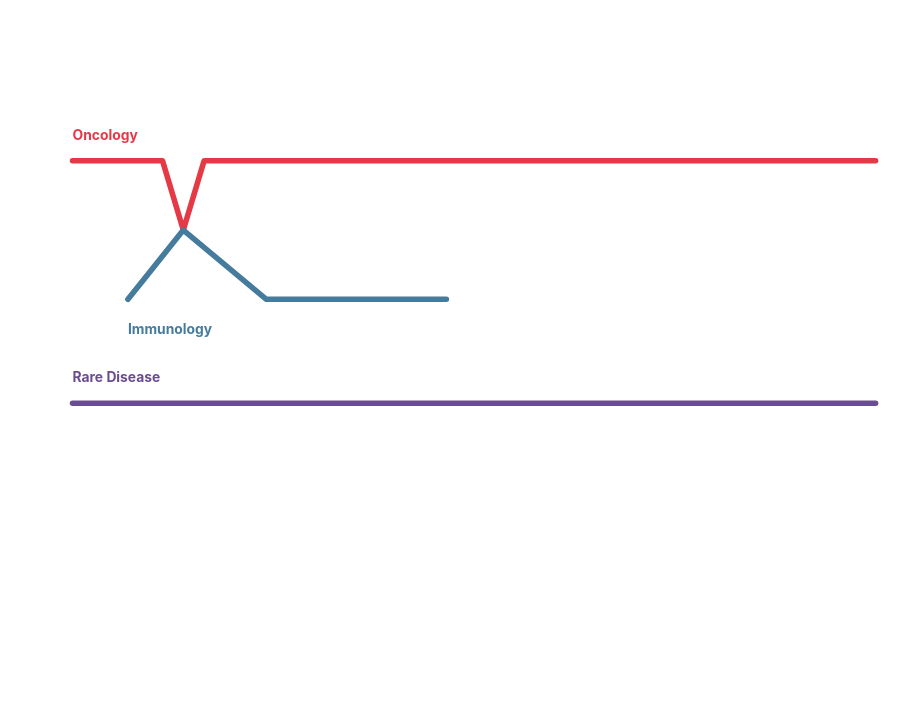
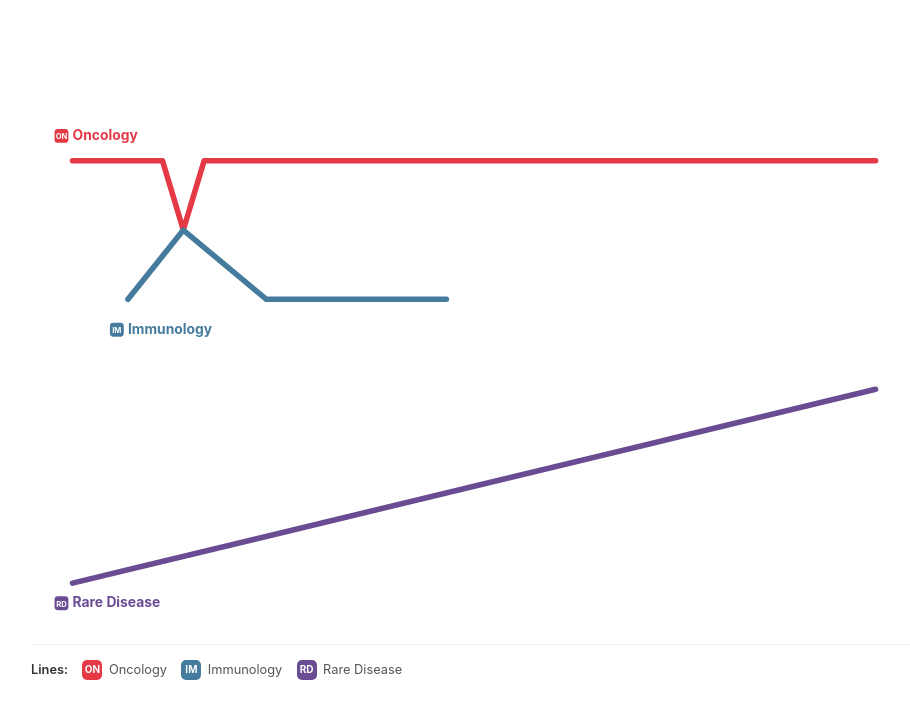
Before and after one commit to Aprilpang-1/biopharma-atlas, a plain HTML site: page index.html in a window 1280 px wide. Shown: the part 147-859 px from the top of the page, without its empty margins (109-1019 px from the left). Before the commit the page ends 800 px from the top, so only its background shows below. Drawn offline with Linux system fonts and the light colour scheme.

Commit message:
Redesign map: independent RD line, badges, legend

```diff
--- a/app.js
+++ b/app.js
@@ -6,16 +6,17 @@ const SVG_NS = "http://www.w3.org/2000/svg";
 // Hand-tuned layout - station positions are presentational, not content,
 // so they live here rather than in content.json.
 const LAYOUT = {
-  viewBox: "0 0 1300 580",
+  viewBox: "0 0 1300 820",
   linePaths: {
     oncology: "60,150 190,150 220,250 250,150 400,150 580,150 780,150 1000,150 1220,150",
     immunology: "140,350 220,250 340,350 420,350 600,350",
-    "rare-disease": "60,500 350,500 640,500 930,500 1220,500"
+    // independent diagonal, like a standalone metro line that never meets the others
+    "rare-disease": "60,760 350,690 640,620 930,550 1220,480"
   },
   areaLabelPos: {
     oncology: { x: 60, y: 120 },
     immunology: { x: 140, y: 400 },
-    "rare-disease": { x: 60, y: 470 }
+    "rare-disease": { x: 60, y: 795 }
   },
   stationPos: {
     "targeted-mab": { x: 60, y: 150 },
@@ -27,11 +28,11 @@ const LAYOUT = {
     "radioligand-therapy": { x: 1220, y: 150 },
     "anti-cytokine-mab": { x: 420, y: 350 },
     "jak-inhibitor": { x: 600, y: 350 },
-    "gene-therapy-aav": { x: 60, y: 500 },
-    "enzyme-replacement-therapy": { x: 350, y: 500 },
-    "aso": { x: 640, y: 500 },
-    "rnai-therapeutics": { x: 930, y: 500 },
-    "crispr-gene-editing": { x: 1220, y: 500 }
+    "gene-therapy-aav": { x: 60, y: 760 },
+    "enzyme-replacement-therapy": { x: 350, y: 690 },
+    "aso": { x: 640, y: 620 },
+    "rnai-therapeutics": { x: 930, y: 550 },
+    "crispr-gene-editing": { x: 1220, y: 480 }
   }
 };
 
@@ -130,6 +131,7 @@ function loadAtlas() {
       state.data = data;
       statusEl.remove();
       buildMap(app);
+      renderLegend();
       wireToolbar();
     })
     .catch(function (err) {
@@ -187,6 +189,32 @@ function buildMap(app) {
   state.data.areas.forEach(function (area) {
     var pos = LAYOUT.areaLabelPos[area.id];
     if (!pos) return;
+
+    var badge = svgEl("rect", {
+      x: pos.x - 26,
+      y: pos.y - 16,
+      width: 20,
+      height: 20,
+      rx: 5,
+      fill: area.color,
+      class: "area-badge",
+      "data-area": area.id
+    });
+    badge.addEventListener("click", function () {
+      selectArea(area.id);
+    });
+    svg.appendChild(badge);
+
+    var badgeText = svgEl("text", {
+      x: pos.x - 16,
+      y: pos.y - 1,
+      "text-anchor": "middle",
+      class: "area-badge-text",
+      "data-area": area.id
+    });
+    badgeText.textContent = area.abbr || area.name.slice(0, 2).toUpperCase();
+    svg.appendChild(badgeText);
+
     var label = svgEl("text", {
       x: pos.x,
       y: pos.y,
@@ -255,6 +283,20 @@ function buildMap(app) {
   app.appendChild(svg);
 }
 
+function renderLegend() {
+  var el = document.getElementById("map-legend");
+  if (!el) return;
+  var items = state.data.areas.map(function (area) {
+    return (
+      "<span class=\"legend-item\">" +
+      "<span class=\"legend-swatch\" style=\"background:" + area.color + "\">" + esc(area.abbr || "") + "</span>" +
+      esc(area.name) +
+      "</span>"
+    );
+  }).join("");
+  el.innerHTML = "<span class=\"legend-label\">Lines:</span>" + items;
+}
+
 function selectArea(areaId) {
   state.selectedArea = areaId;
   state.selectedStation = null;
@@ -297,6 +339,11 @@ function applyFocusState() {
   });
 
   svg.querySelectorAll(".area-label").forEach(function (el) {
+    var isActive = !selectedArea || el.dataset.area === selectedArea;
+    el.classList.toggle("faded", !isActive);
+  });
+
+  svg.querySelectorAll(".area-badge, .area-badge-text").forEach(function (el) {
     var isActive = !selectedArea || el.dataset.area === selectedArea;
     el.classList.toggle("faded", !isActive);
   });
--- a/data/content.json
+++ b/data/content.json
@@ -2,9 +2,9 @@
   "_schemaNotes": "All 7 Oncology modalities plus both Immunology modalities (Anti-Cytokine mAb, JAK Inhibitor) are fully authored (concept, schematicParts, pros, cons, verdict, exampleDrugIds). schematicParts are text labels only — accurate illustrated schematics remain a later polish item, not part of this content pass.",
 
   "areas": [
-    { "id": "oncology", "name": "Oncology", "color": "#E63946" },
-    { "id": "immunology", "name": "Immunology", "color": "#457B9D" },
-    { "id": "rare-disease", "name": "Rare Disease", "color": "#6A4C93" }
+    { "id": "oncology", "name": "Oncology", "color": "#E63946", "abbr": "ON" },
+    { "id": "immunology", "name": "Immunology", "color": "#457B9D", "abbr": "IM" },
+    { "id": "rare-disease", "name": "Rare Disease", "color": "#6A4C93", "abbr": "RD" }
   ],
 
   "modalities": [
--- a/index.html
+++ b/index.html
@@ -23,6 +23,8 @@
     <p id="status">Loading content.json&hellip;</p>
   </main>
 
+  <div id="map-legend"></div>
+
   <div id="detail-panel" class="hidden"></div>
 
   <script src="app.js"></script>
--- a/style.css
+++ b/style.css
@@ -190,6 +190,63 @@ header {
 .area-label.faded {
   fill: #bbb !important;
   opacity: 0.7;
+}
+
+.area-badge {
+  cursor: pointer;
+  transition: opacity 0.3s ease, fill 0.3s ease;
+}
+
+.area-badge-text {
+  font-size: 11px;
+  font-weight: 700;
+  fill: #fff;
+  pointer-events: none;
+  transition: opacity 0.3s ease;
+}
+
+.area-badge.faded {
+  fill: #ccc !important;
+  opacity: 0.7;
+}
+
+.area-badge-text.faded {
+  opacity: 0.7;
+}
+
+#map-legend {
+  display: flex;
+  flex-wrap: wrap;
+  align-items: center;
+  gap: 0.9rem;
+  margin-top: 1.25rem;
+  padding-top: 0.9rem;
+  border-top: 1px solid #eee;
+  font-size: 0.8rem;
+  color: #555;
+}
+
+.legend-label {
+  font-weight: 600;
+  color: #333;
+}
+
+.legend-item {
+  display: inline-flex;
+  align-items: center;
+  gap: 0.4rem;
+}
+
+.legend-swatch {
+  display: inline-flex;
+  align-items: center;
+  justify-content: center;
+  width: 20px;
+  height: 20px;
+  border-radius: 5px;
+  color: #fff;
+  font-size: 10px;
+  font-weight: 700;
 }
 
 .station-dot {
```
